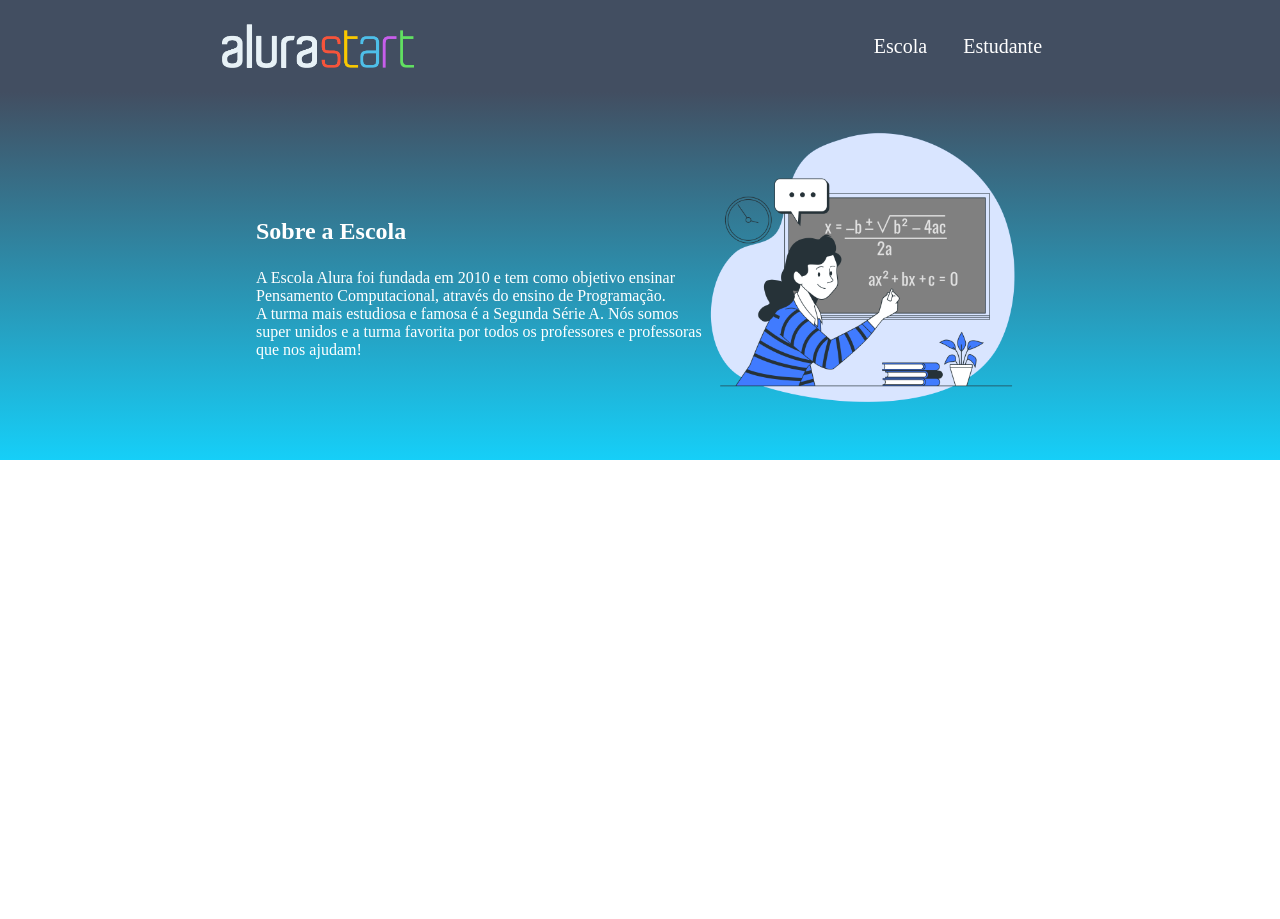
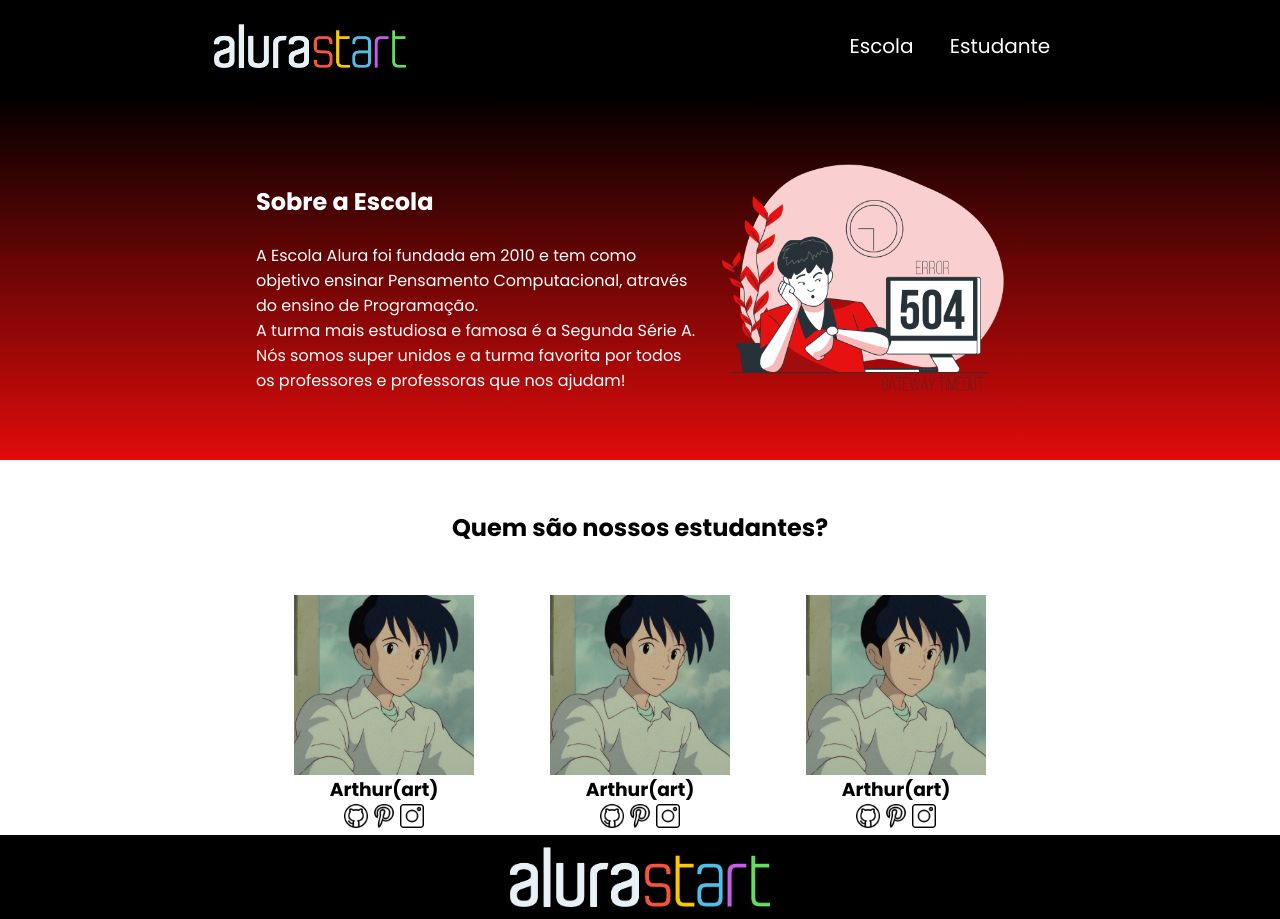
Before and after one commit to artpetry/aluraclass, a plain HTML site: page index.html in a window 1280 px wide. Before the commit the page ends 800 px from the top, so only its background shows below. Drawn offline with Linux system fonts and the light colour scheme.

Commit message:
Add files via upload

```diff
--- a/index.html
+++ b/index.html
@@ -12,18 +12,49 @@
             <ul class="cabecalho-lista">
                 <li class="cabecalho-lista-item">Escola</li>
                 <li class="cabecalho-lista-item">Estudante</li>
+                <link rel="preconnect" href="https://fonts.googleapis.com">
+                <link rel="preconnect" href="https://fonts.gstatic.com" crossorigin>
+                <link href="https://fonts.googleapis.com/css2?family=Poppins:wght@200;400;700&display=swap" rel="stylesheet">
             </ul>
         </header>
-
-
         <section class="escola">
             <div class="escola-div-conteudo">
                 <h2 class="escola-titulo">Sobre a Escola</h2>
                 <p class="escola-texto-um">A Escola Alura foi fundada em 2010 e tem como objetivo ensinar Pensamento Computacional, através do ensino de  Programação.</p>
                 <p class="escola-texto-dois">A turma mais estudiosa e famosa é a Segunda Série A. Nós somos super unidos e a turma favorita por todos os professores e professoras que nos ajudam!</p>
             </div>
-        <img class="escola-imagem" src="Formula-bro.png" alt="Professora no quadro">
+            <img class="escola-imagem" src="504 Error Gateway Timeout-bro.png" alt="menino entediado por conta do PC travado">
         </section>
+        <section class="estudante">
+            <h2 class="estudante-titulo">Quem são nossos estudantes?</h2>
+            <div class="estudante-todos">
+              <spam></spam>
+              <div class="estudante-div">
+                <img class="estudante-imagem" src="art alura.jpg" alt="foto do Seiji(personagem que Arthur gosta muito)">
+                <h3 class="estudante-nome">Arthur(art)</h3>
+                <a href="https://github.com/artpetry"><img class="estudante-icone" src="github.png" alt="ícone github"></a>
+                <a href="https://pin.it/6ZdQz3D"><img class="estudante-icone" src="pinterest.png" alt="ícone pinterest"></a>
+                <a href="https://www.instagram.com/artpedrii/"><img class="estudante-icone" src="instagram.png" alt="ícone instagram"></a>
+              </div>
+              <div class="estudante-div">
+                <img class="estudante-imagem" src="art alura.jpg" alt="foto do Seiji(personagem que Arthur gosta muito)">
+                <h3 class="estudante-nome">Arthur(art)</h3>
+                <a href="https://github.com/artpetry"><img class="estudante-icone" src="github.png" alt="ícone github"></a>
+                <a href="https://pin.it/6ZdQz3D"><img class="estudante-icone" src="pinterest.png" alt="ícone pinterest"></a>
+                <a href="https://www.instagram.com/artpedrii/"><img class="estudante-icone" src="instagram.png" alt="ícone instagram"></a>
+              </div>
+              <div class="estudante-div">
+                <img class="estudante-imagem" src="art alura.jpg" alt="foto do Seiji(personagem que Arthur gosta muito)">
+                <h3 class="estudante-nome">Arthur(art)</h3>
+                <a href="https://github.com/artpetry"><img class="estudante-icone" src="github.png" alt="ícone github"></a>
+                <a href="https://pin.it/6ZdQz3D"><img class="estudante-icone" src="pinterest.png" alt="ícone pinterest"></a>
+                <a href="https://www.instagram.com/artpedrii/"><img class="estudante-icone" src="instagram.png" alt="ícone instagram"></a>
+              </div>
+            </div>
+        </section>
+        <footer class="rodape">
+          <img class="rodape-imagem" src="alurastart logo.png" alt="logo da alurastart">
+        </footer>
     </body>
 
     </html>
--- a/style.css
+++ b/style.css
@@ -3,8 +3,12 @@
     padding: 0;
 }
 
+body{
+    font-family: 'Poppins', sans-serif;
+}
+
 .cabecalho {
-    background-color: #424E61;
+    background-color: #000000;
     color: white;
     display: flex;
     justify-content: space-around;
@@ -27,7 +31,7 @@
 }
 
 .escola{
-    background-image: linear-gradient(#424E61,#16CFF8);
+    background-image: linear-gradient(#000000,#e00b0b);
     color:white;
     display: flex;
     justify-content: center;
@@ -41,3 +45,35 @@
 .escola-titulo{
     padding: 24px 0;
 }
+
+.estudante-imagem{
+    width: 180px
+}
+
+.estudante-icone{
+    width: 24px;
+}
+
+.estudante-div{
+    text-align: center;
+}
+
+.estudante-titulo{
+    text-align: center;
+    padding: 50px 0;
+    }
+
+.estudante-todos{
+    display: grid;
+    grid-template-columns: 20% 20% 20% 20%;
+}
+
+.rodape{
+    background-color: black;
+    text-align: center;
+}
+
+.rodape-imagem{
+    height: 60px;
+    padding: 12px 0;
+}
```
Also changed, not shown: 504 Error Gateway Timeout-bro.png (added), art alura.jpg (added), github.png (added), instagram.png (added), pinterest.png (added). Lines whose indentation alone changed are shown as unchanged.
